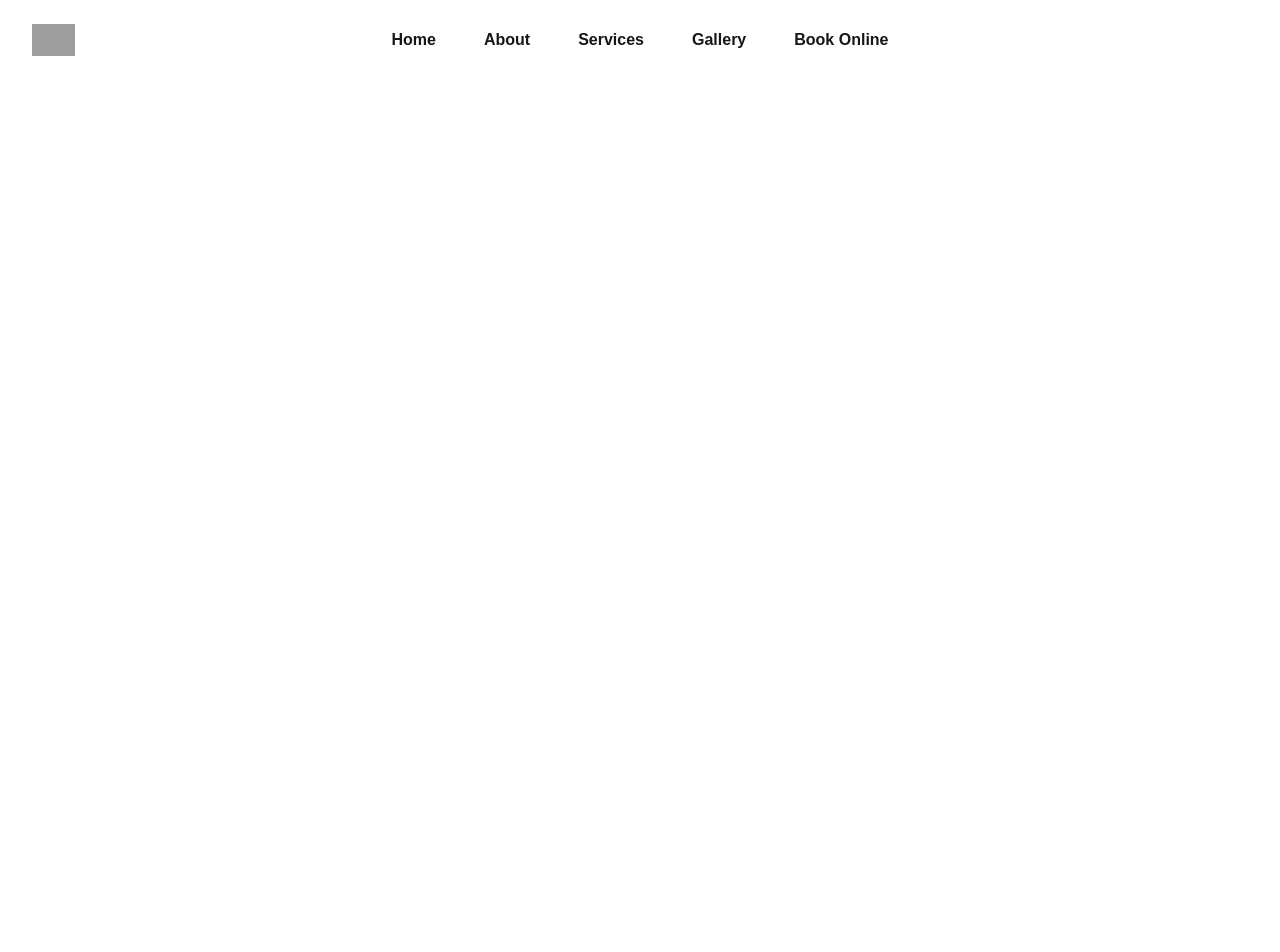
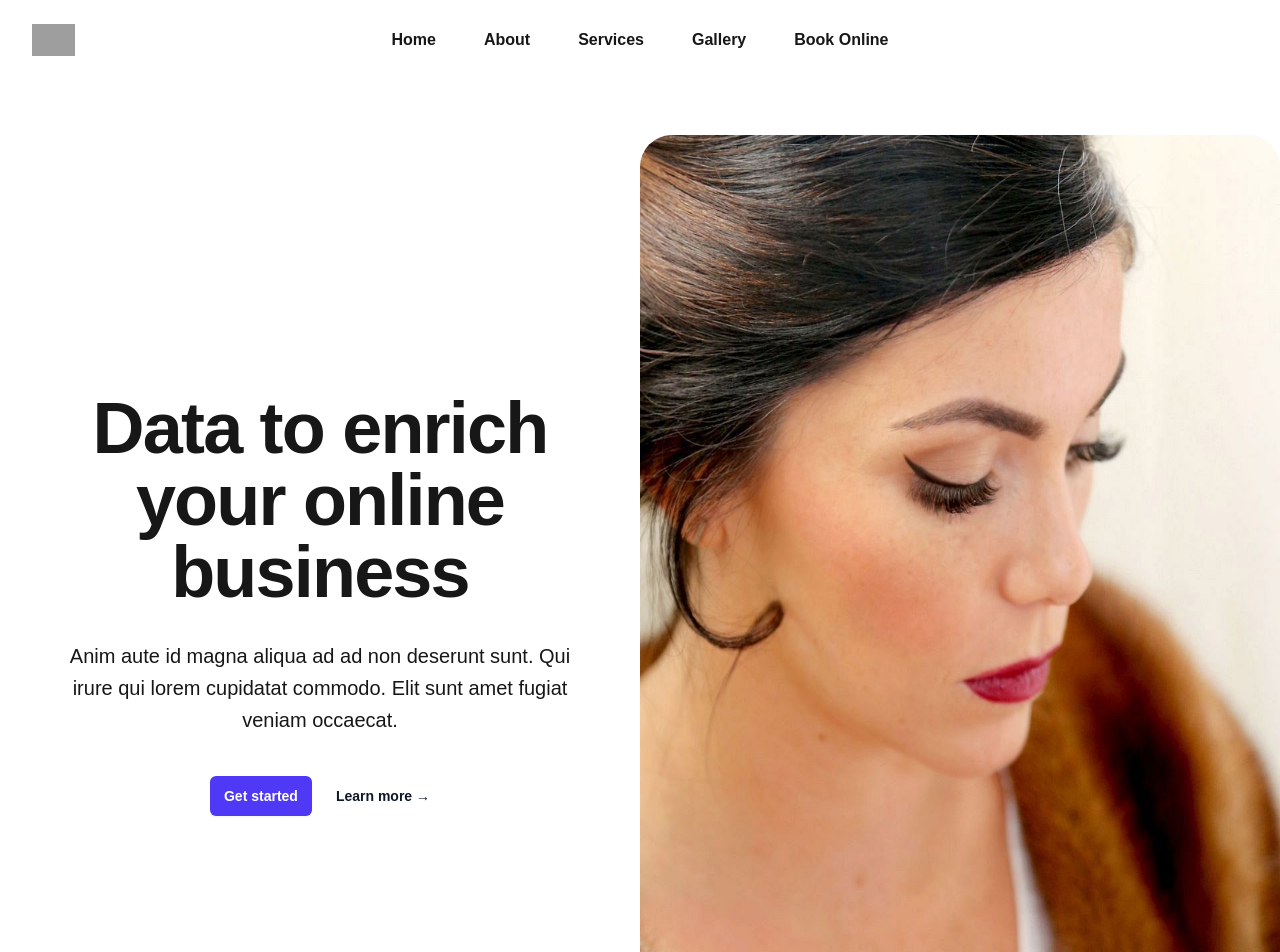
Before and after one commit to caged-brush/sugarspice, a Next.js app in the folder client/sugarandspice/: page / in a window 1280 px wide. Shown: the top 952 px of the page. Before the commit the page ends 800 px from the top, so only its background shows below. Built offline with nearby package versions, Linux system fonts and the light colour scheme; grey boxes are pictures that could not be loaded.

Commit message:
hero section

```diff
--- a/client/sugarandspice/src/app/page.js
+++ b/client/sugarandspice/src/app/page.js
@@ -1,10 +1,12 @@
 import React from "react";
 import Header from "@/component/header";
+import Hero from "@/component/hero";
 
 const page = () => {
   return (
     <>
       <Header />
+      <Hero />
     </>
   );
 };
--- /dev/null
+++ b/client/sugarandspice/src/component/hero.js
@@ -0,0 +1,50 @@
+"use client";
+
+import { useState } from "react";
+import { Dialog, DialogPanel } from "@headlessui/react";
+import { Bars3Icon, XMarkIcon } from "@heroicons/react/24/outline";
+import Image from "next/image";
+
+const navigation = [
+  { name: "Product", href: "#" },
+  { name: "Features", href: "#" },
+  { name: "Marketplace", href: "#" },
+  { name: "Company", href: "#" },
+];
+
+export default function Hero() {
+  const [mobileMenuOpen, setMobileMenuOpen] = useState(false);
+
+  return (
+    <div className="grid grid-cols-2">
+      <div className="relative isolate px-6 pt-14 lg:px-8">
+        <div className="mx-auto max-w-2xl py-32 sm:py-48 lg:py-56">
+          <div className="hidden sm:mb-8 sm:flex sm:justify-center"></div>
+          <div className="text-center">
+            <h1 className="text-5xl font-semibold tracking-tight text-balance sm:text-7xl">
+              Data to enrich your online business
+            </h1>
+            <p className="mt-8 text-lg font-medium text-pretty  sm:text-xl/8">
+              Anim aute id magna aliqua ad ad non deserunt sunt. Qui irure qui
+              lorem cupidatat commodo. Elit sunt amet fugiat veniam occaecat.
+            </p>
+            <div className="mt-10 flex items-center justify-center gap-x-6">
+              <a
+                href="#"
+                className="rounded-md bg-indigo-600 px-3.5 py-2.5 text-sm font-semibold text-white shadow-xs hover:bg-indigo-500 focus-visible:outline-2 focus-visible:outline-offset-2 focus-visible:outline-indigo-600"
+              >
+                Get started
+              </a>
+              <a href="#" className="text-sm/6 font-semibold text-gray-900">
+                Learn more <span aria-hidden="true">→</span>
+              </a>
+            </div>
+          </div>
+        </div>
+      </div>
+      <div className="flex items-center justify-center">
+        <img src="../assets/images/hero-image.jpg" className="rounded-4xl w-full h-[850px]"/>
+      </div>
+    </div>
+  );
+}
```
Also changed, not shown: client/sugarandspice/public/assets/images/hero-image.jpg (added).
